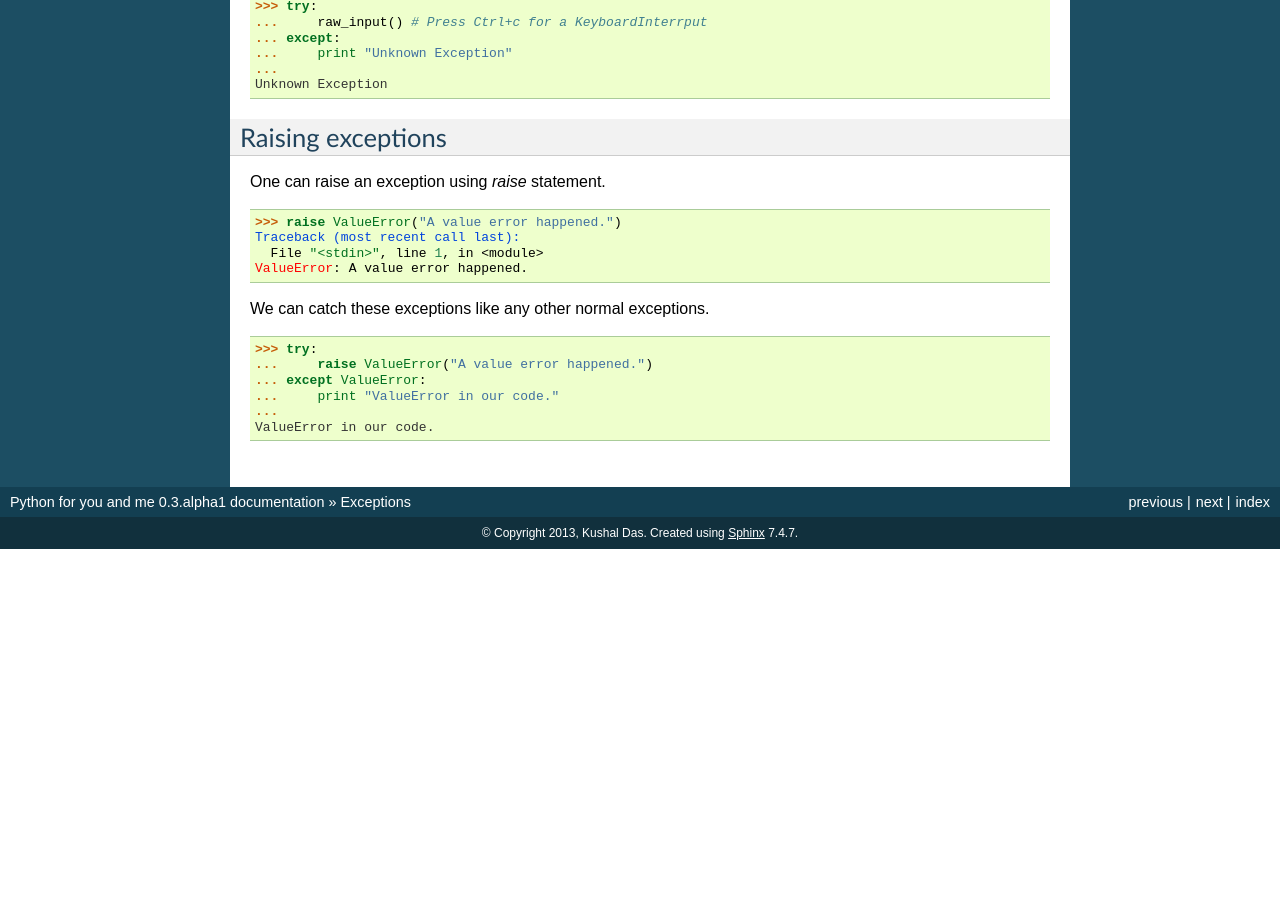
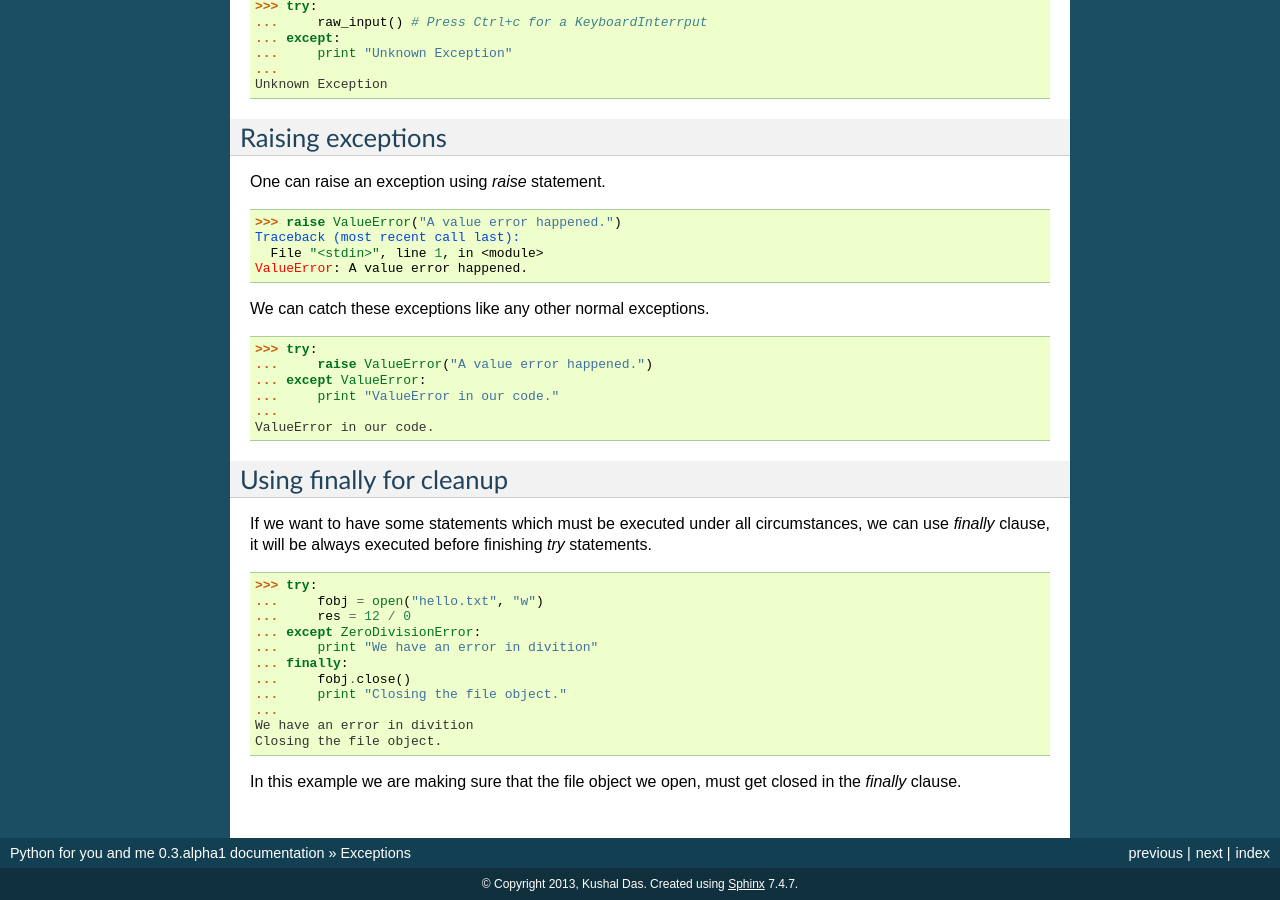
Before and after one commit to kushaldas/pym, a Sphinx documentation site: the page built from docs/exceptions.rst, in a window 1280 px wide and 900 px high, scrolled down 1577 px. Built offline with Sphinx 7.4.7, drawn with Linux system fonts in a browser that asks for light colours; formulas are drawn with MathJax 3; before the commit the page ends 2126 px from its top, so only the background shows below that; some of the changed text lies outside the part shown.

Commit message:
finally statement in exception chapter.

```diff
--- a/docs/exceptions.rst
+++ b/docs/exceptions.rst
@@ -121,3 +121,26 @@ We can catch these exceptions like any other normal exceptions.
     ...     print "ValueError in our code."
     ...
     ValueError in our code.
+
+Using finally for cleanup
+==========================
+
+If we want to have some statements which must be executed under all circumstances,
+we can use `finally` clause, it will be always executed before finishing `try`
+statements.
+::
+
+    >>> try:
+    ...     fobj = open("hello.txt", "w")
+    ...     res = 12 / 0
+    ... except ZeroDivisionError:
+    ...     print "We have an error in divition"
+    ... finally:
+    ...     fobj.close()
+    ...     print "Closing the file object."
+    ...
+    We have an error in divition
+    Closing the file object.
+
+In this example we are making sure that the file object we open, must get closed
+in the `finally` clause.
```
